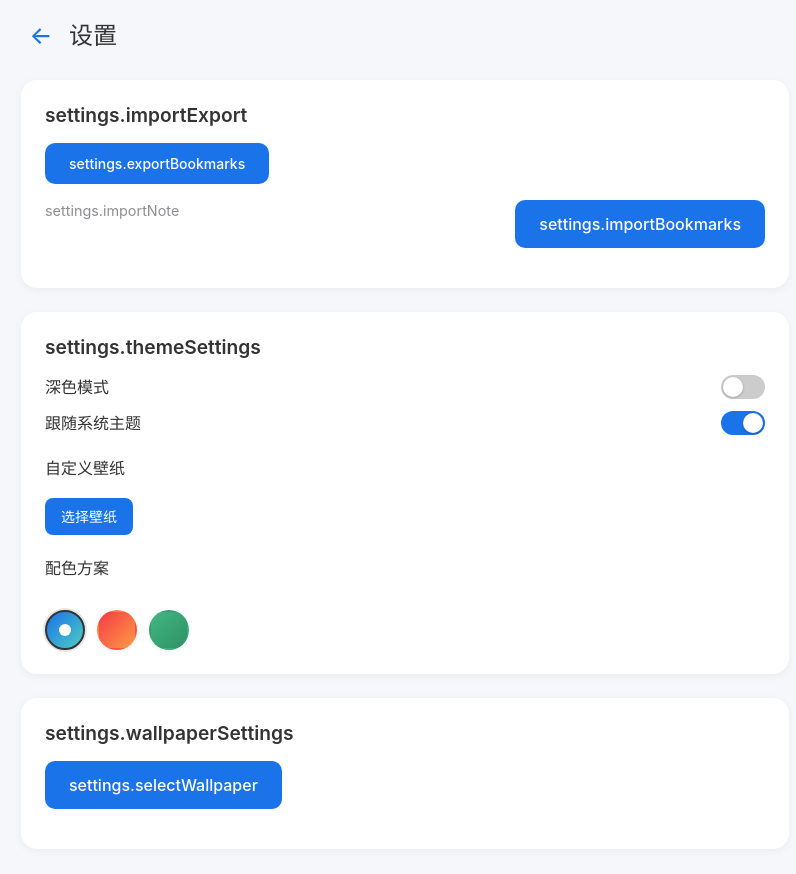
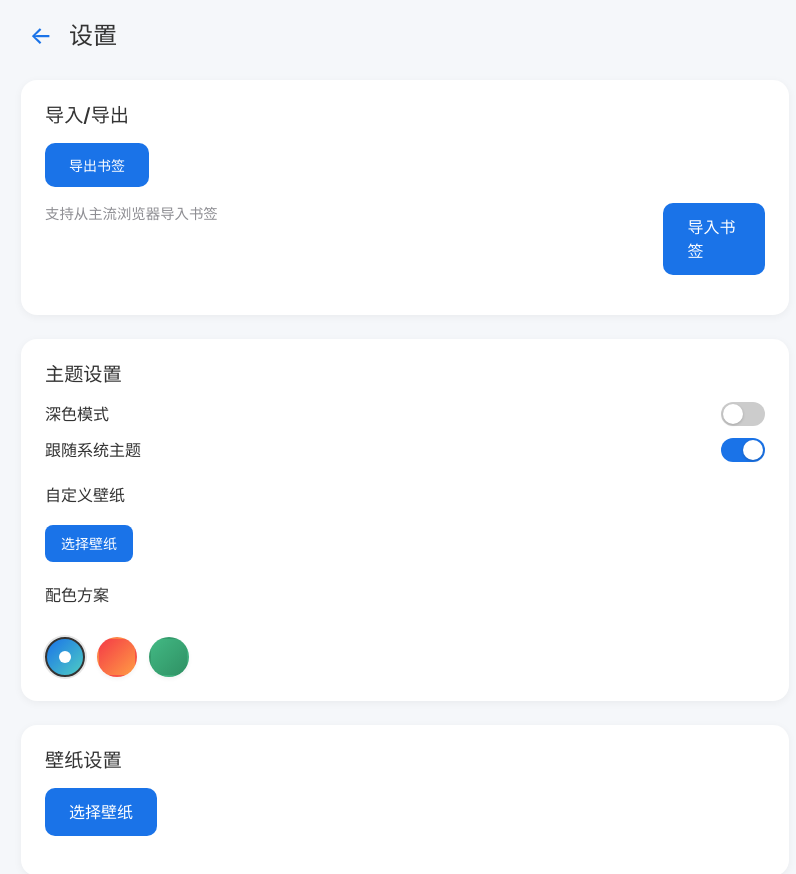
Before and after one commit to Farr1102/browser-bookmarks, a Vue app: page /settings in a window 1280 px wide. Shown: the top 874 px of the page, without its empty margins (235-1031 px from the left). Built offline with nearby package versions, Linux system fonts and the light colour scheme.

Commit message:
优化翻译

```diff
--- a/src/components/ThemeToggle.vue
+++ b/src/components/ThemeToggle.vue
@@ -160,7 +160,7 @@ const colorSchemes = computed(() => [
 
       <div class="theme-option">
         <label class="file-input-label">
-          {{ t('theme.selectWallpaper') }}
+          {{ t('theme.select_wallpaper') }}
           <input
             type="file"
             class="file-input"
--- a/src/stores/languageStore.ts
+++ b/src/stores/languageStore.ts
@@ -73,8 +73,13 @@ const translations: Translations = {
     'bookmark.urlPlaceholder': '输入网址',
     'confirm.yes': '是',
     'confirm.no': '否',
-    'settings.import_export': '导入/导出',
-    'settings.theme': '主题设置',
+    'settings.importExport': '导入/导出',
+    'settings.export_bookmarks': '导出书签',
+    'settings.import_note': '支持从主流浏览器导入书签',
+    'settings.import_bookmarks': '导入书签',
+    'settings.theme_settings': '主题设置',
+    'settings.wallpaper_settings': '壁纸设置',
+    'settings.select_wallpaper': '选择壁纸',
     'settings.language': '语言设置',
     'settings.about': '关于应用',
     'settings.title': '设置',
@@ -137,10 +142,6 @@ const translations: Translations = {
     'theme.systemTheme': '跟随系统主题',
     'theme.darkMode': '深色模式',
     'theme.wallpaper': '自定义壁纸',
-    'theme.selectWallpaper': '选择壁纸',
-    'theme.changeWallpaper': '更换壁纸',
-    'theme.removeWallpaper': '移除壁纸',
-    'theme.wallpaperPosition': '壁纸位置',
     'theme.wallpaperBlur': '模糊效果',
     'theme.color_scheme': '配色方案',
     'theme.colorScheme': '配色方案',
@@ -157,6 +158,7 @@ const translations: Translations = {
     'theme.color_scheme.green': '绿色主题',
     'theme.color_scheme.purple': '紫色主题',
     'theme.color_scheme.orange': '橙色主题',
+    'theme.select_wallpaper': '选择壁纸',
     // CategoryForm 相关
     'categoryForm.name': '分类名称',
     'categoryForm.namePlaceholder': '输入分类名称',
@@ -164,6 +166,11 @@ const translations: Translations = {
     'categoryForm.iconPlaceholder': '输入图标 (例如: 📁)',
     'categoryForm.iconHelp': '可以使用emoji表情符号作为图标',
     'categoryForm.color': '颜色',
+    'bookmark.title_placeholder': '请输入书签标题',
+    'bookmark.url_placeholder': '请输入书签网址',
+    'bookmark.select_category': '请选择分类',
+    'settings.importSuccess': '导入成功',
+    'settings.importError': '导入失败',
   },
   en: {
     'app.title': 'Bookmark Manager',
@@ -199,8 +206,13 @@ const translations: Translations = {
     'bookmark.urlPlaceholder': 'Enter URL',
     'confirm.yes': 'Yes',
     'confirm.no': 'No',
-    'settings.import_export': 'Import/Export',
-    'settings.theme': 'Theme Settings',
+    'settings.importExport': 'Import/Export',
+    'settings.export_bookmarks': 'Export Bookmarks',
+    'settings.import_note': 'Support importing bookmarks from major browsers',
+    'settings.import_bookmarks': 'Import Bookmarks',
+    'settings.theme_settings': 'Theme Settings',
+    'settings.wallpaper_settings': 'Wallpaper Settings',
+    'settings.select_wallpaper': 'Select Wallpaper',
     'settings.language': 'Language Settings',
     'settings.about': 'About',
     'settings.title': 'Settings',
@@ -263,10 +275,6 @@ const translations: Translations = {
     'theme.systemTheme': 'Use System Theme',
     'theme.darkMode': 'Dark Mode',
     'theme.wallpaper': 'Custom Wallpaper',
-    'theme.selectWallpaper': 'Select Wallpaper',
-    'theme.changeWallpaper': 'Change Wallpaper',
-    'theme.removeWallpaper': 'Remove Wallpaper',
-    'theme.wallpaperPosition': 'Wallpaper Position',
     'theme.wallpaperBlur': 'Blur Effect',
     'theme.color_scheme': 'Color Scheme',
     'theme.colorScheme': 'Color Scheme',
@@ -283,6 +291,7 @@ const translations: Translations = {
     'theme.color_scheme.green': 'Green Theme',
     'theme.color_scheme.purple': 'Purple Theme',
     'theme.color_scheme.orange': 'Orange Theme',
+    'theme.select_wallpaper': 'Select Wallpaper',
     // CategoryForm related
     'categoryForm.name': 'Category Name',
     'categoryForm.namePlaceholder': 'Enter category name',
@@ -290,6 +299,11 @@ const translations: Translations = {
     'categoryForm.iconPlaceholder': 'Enter icon (e.g. 📁)',
     'categoryForm.iconHelp': 'You can use emoji as icon',
     'categoryForm.color': 'Color',
+    'bookmark.title_placeholder': 'Enter bookmark title',
+    'bookmark.url_placeholder': 'Enter bookmark URL',
+    'bookmark.select_category': 'Select a category',
+    'settings.importSuccess': 'Import Successful',
+    'settings.importError': 'Import Failed',
   }
 };
 
--- a/src/views/Settings.vue
+++ b/src/views/Settings.vue
@@ -87,14 +87,14 @@ const handleWallpaperSelect = (event: Event) => {
 
       <div class="export-controls">
         <button class="action-button" @click="exportBookmarks">
-          {{ languageStore.t('settings.exportBookmarks') }}
+          {{ languageStore.t('settings.export_bookmarks') }}
         </button>
       </div>
 
       <div class="import-controls">
-        <p class="import-note">{{ languageStore.t('settings.importNote') }}</p>
+        <p class="import-note">{{ languageStore.t('settings.import_note') }}</p>
         <label class="file-input-label">
-          {{ languageStore.t('settings.importBookmarks') }}
+          {{ languageStore.t('settings.import_bookmarks') }}
           <input
             type="file"
             class="file-input"
@@ -106,16 +106,16 @@ const handleWallpaperSelect = (event: Event) => {
     </section>
 
     <section class="settings-section">
-      <h2 class="section-title">{{ languageStore.t('settings.themeSettings') }}</h2>
+      <h2 class="section-title">{{ languageStore.t('settings.theme_settings') }}</h2>
       <ThemeToggle />
     </section>
 
     <section class="settings-section">
-      <h2 class="section-title">{{ languageStore.t('settings.wallpaperSettings') }}</h2>
+      <h2 class="section-title">{{ languageStore.t('settings.wallpaper_settings') }}</h2>
 
       <div class="wallpaper-controls">
         <label class="file-input-label">
-          {{ languageStore.t('settings.selectWallpaper') }}
+          {{ languageStore.t('theme.select_wallpaper') }}
           <input
             type="file"
             class="file-input"
```
